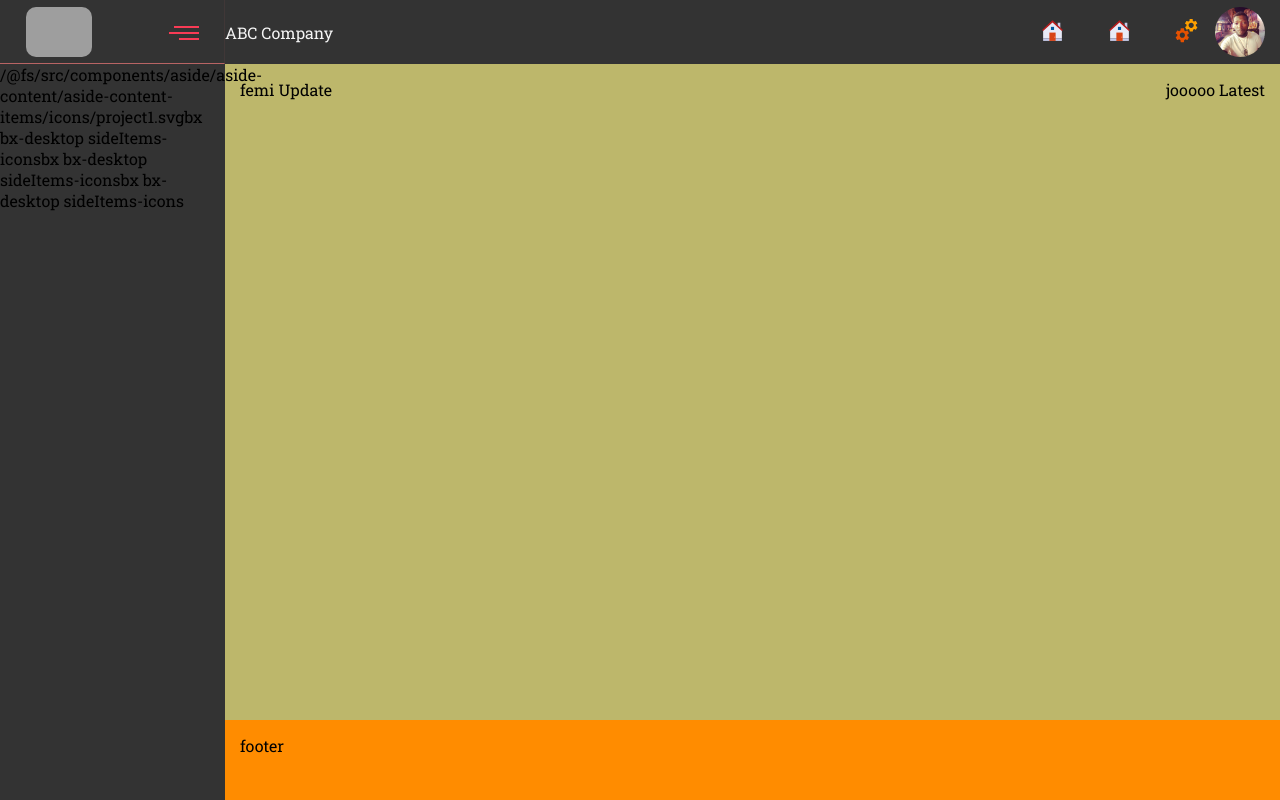
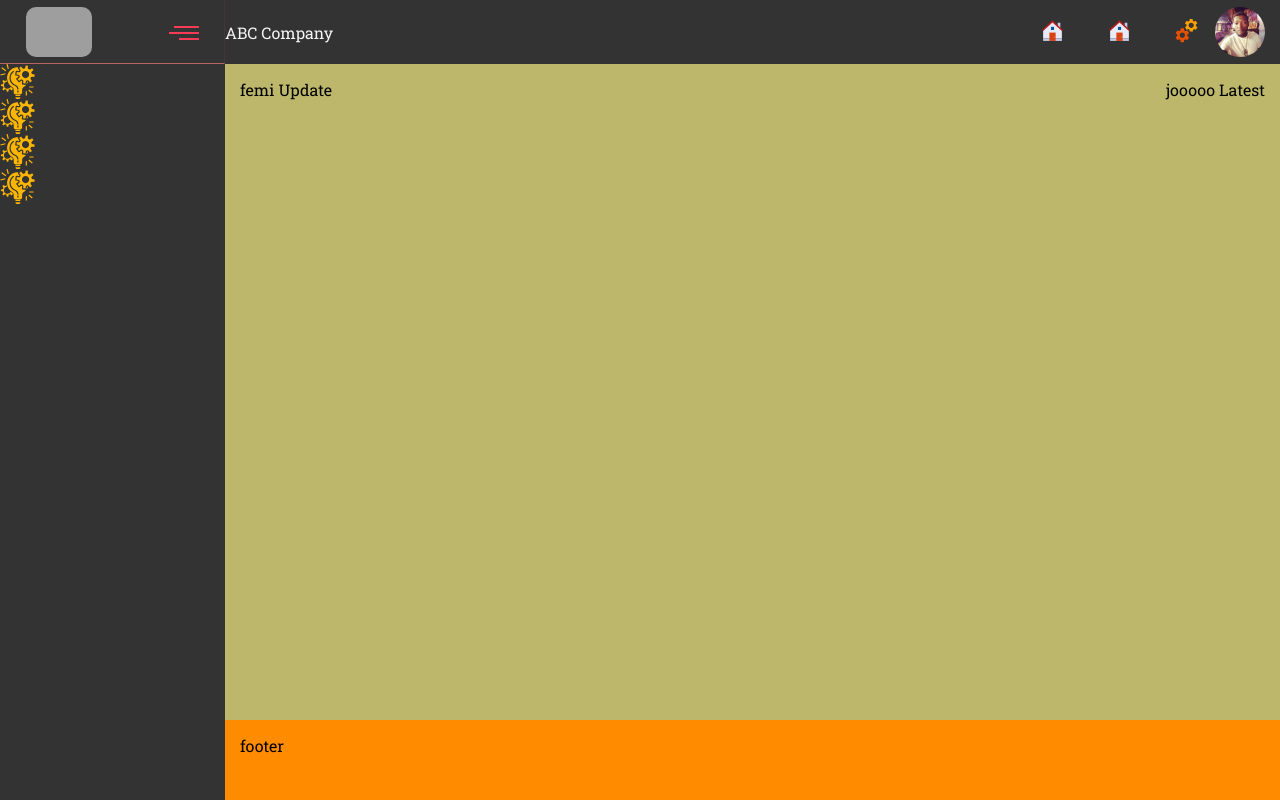
Before and after one commit to swisscodes/project-ts, a React (Create React App) app: page / in a window 1280 px wide. Built offline with nearby package versions, Linux system fonts and the light colour scheme; grey boxes are pictures that could not be loaded.

Commit message:
logically solved passing icons

```diff
--- a/src/components/aside/aside-content/AsideContent.tsx
+++ b/src/components/aside/aside-content/AsideContent.tsx
@@ -1,13 +1,14 @@
 import './asidecontent.css'
 import React from 'react'
 import sideBarData from './aside-content-items/asideData'
+import project1 from '../aside-content/aside-content-items/icons/project1.svg'
 
 function AsideContent({slideIn}:any) {
   return (
     <div className='aside-content-wrap'>
       <div className={slideIn?`${'nav-content-main-cut'}`:`${'nav-content-main'}`}>
         {sideBarData.map((item) => {
-          return item.icon
+          return <div className='icons-container'>{item.icon}</div>
         })}
       </div>
     </div>
--- a/src/components/aside/aside-content/aside-content-items/asideData.ts
+++ b/src/components/aside/aside-content/aside-content-items/asideData.tsx
@@ -1,11 +1,12 @@
-import project1 from './icons/project1.svg'
-import { IconType } from 'react-icons'
+import './asidedata.css'
+import {ReactComponent as  Project1 } from './icons/project1.svg'
+
 
 
 export interface sideBarType  {
     id:number,
     url:string,
-    icon?:JSX.Element | string,
+    icon?:JSX.Element|string,
     label:string
     subItem?:Array<sideBarType>
 }
@@ -17,7 +18,7 @@ const sideBarData:ArrayOfSideMenu = [
     {
         id:1,
         url:'/',
-        icon:project1,
+        icon:<Project1 className='aside-icon'/>,
         label:'My projects',
         subItem: [{
             id:1,
@@ -49,24 +50,23 @@ const sideBarData:ArrayOfSideMenu = [
     {
         id:3,
         url:'addmaterial',
-        icon:'bx bx-desktop sideItems-icons',
+        icon:<Project1 className='aside-icon'/>,
         label:'Material Add',
     },
     {
         id:4,
         url:'table',
-        icon:'bx bx-desktop sideItems-icons',
+        icon:<Project1 className='aside-icon'/>,
         label:'Bom Pro',
     },
     {
         id:5,
         url:'create-project',
-        icon:'bx bx-desktop sideItems-icons',
+        icon:<Project1 className='aside-icon'/>,
         label:'Project',
     },
 
 ]
 
 
-
 export default sideBarData
--- /dev/null
+++ b/src/components/aside/aside-content/aside-content-items/asidedata.css
@@ -0,0 +1,5 @@
+.aside-icon {
+    width: 35px;
+    height: 35px;
+    fill: #fcb501;
+}
--- a/src/components/aside/aside-content/asidecontent.css
+++ b/src/components/aside/aside-content/asidecontent.css
@@ -14,6 +14,9 @@
     transition: all .4s ease-in-out;
 }
 
+.icons-container {
+    display: flex;
+}
 
 @media only screen and (max-width: 600px) {
     .nav-content-main {
```
Also changed, not shown: src/components/aside/aside-content/aside-content-items/icons/project1.svg.
